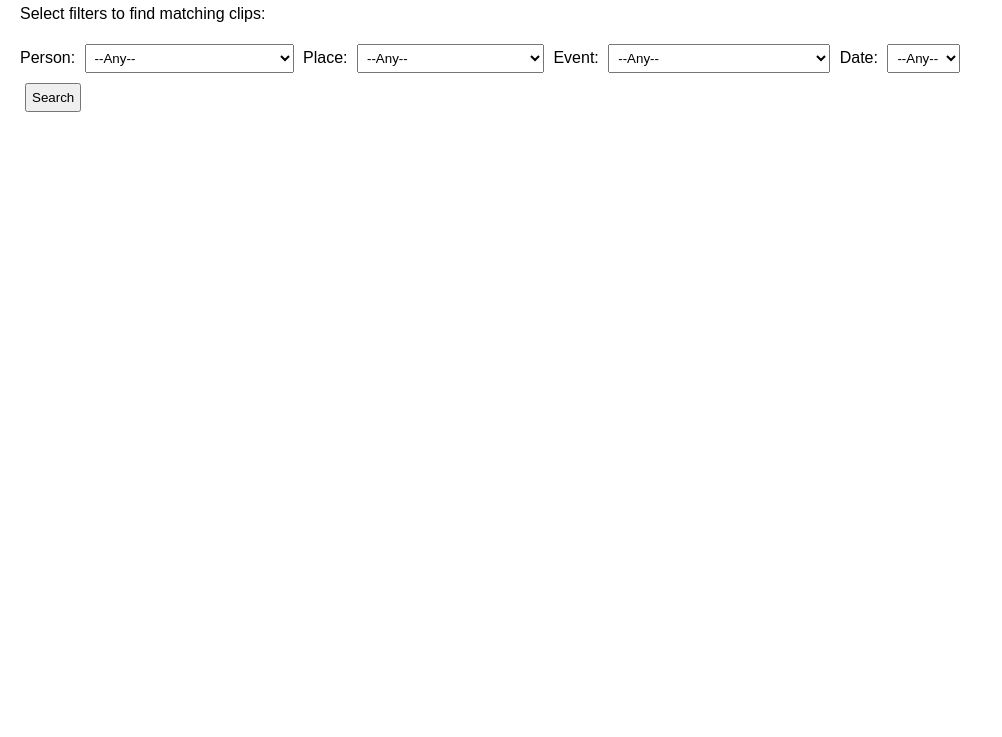
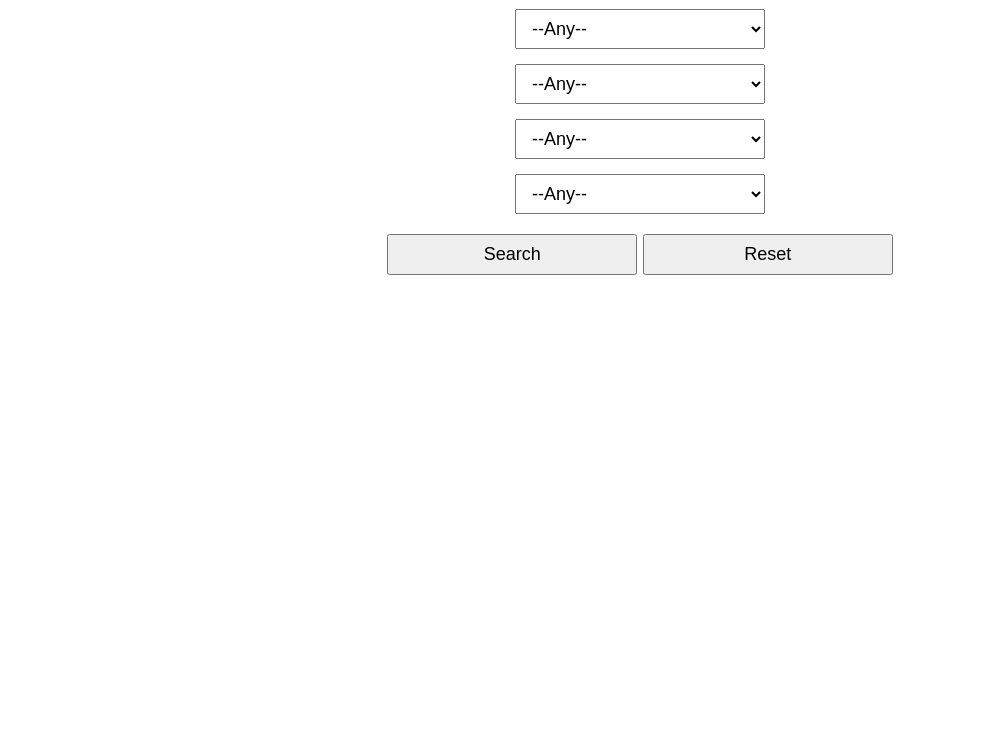
Before and after one commit to dakejuncan/HomeMovieArchive, a plain HTML site: page index.html in a window 1280 px wide. Shown: the part 63-800 px from the top of the page, without its empty margins (0-1002 px from the left). Drawn offline with Linux system fonts and the light colour scheme.

Commit message:
Update index.html vertical, bigger font, reset button

```diff
--- a/index.html
+++ b/index.html
@@ -2,83 +2,71 @@
 <html lang="en">
 <head>
   <meta charset="UTF-8">
-  <title>Home Movie Archive</title>
+  <title>Video Search</title>
   <style>
     body {
       font-family: Arial, sans-serif;
       margin: 20px;
+      text-align: center;
+      font-size: 20px; /* bigger font for phones */
+    }
+    h1 {
+      font-size: 28px;
+      margin-bottom: 20px;
+    }
+    .filters {
+      display: flex;
+      flex-direction: column; /* stack vertically */
+      align-items: center;
+      gap: 15px;
+      margin-bottom: 20px;
     }
     select, button {
-      margin: 5px;
-      padding: 5px;
+      padding: 8px 12px;
+      font-size: 18px; /* larger for touch */
+      width: 250px;
     }
     #results {
       margin-top: 20px;
       font-weight: bold;
     }
-    ul {
-      margin-top: 5px;
-    }
   </style>
 </head>
 <body>
-  <h2>Home Movie Archive</h2>
-  <p>Select filters to find matching clips:</p>
-
-  <label for="people">Person:</label>
+  <h1>Search Videos</h1>
+  <div class="filters">
     <select id="people"><option value="">--Any--</option></select>
-
-  <label for="places">Place:</label>
     <select id="places"><option value="">--Any--</option></select>
-
-  <label for="events">Event:</label>
     <select id="events"><option value="">--Any--</option></select>
-
-  <label for="dates">Date:</label>
     <select id="dates"><option value="">--Any--</option></select>
-
-  <div>
-    <button onclick="search()">Search</button>
   </div>
+  <button onclick="filterResults()">Search</button>
+  <button onclick="resetFilters()">Reset</button>
 
   <div id="results"></div>
 
   <script>
-    let movies = {};
-    let people = [];
-    let places = [];
-    let events = [];
-    let dates = [];
+    const datasets = ["people.csv", "places.csv", "events.csv", "dates.csv"];
+    const data = {};
 
-    async function loadCSV(url) {
-      // Force fresh copy from GitHub (skip cache)
-      const response = await fetch(url + "?t=" + new Date().getTime());
+    async function loadCSVs() {
+      for (const file of datasets) {
+        const response = await fetch(file);
         const text = await response.text();
-      return text.trim().split("\n").slice(1).map(line => line.split(","));
+        const rows = text.trim().split("\n").slice(1);
+        data[file] = rows.map(row => {
+          const [clip, value] = row.split(",");
+          return { clip: clip.trim(), value: value.trim() };
+        });
+      }
+      populateDropdowns();
     }
 
-    async function loadData() {
-      const moviesData = await loadCSV("Movies.csv");
-      movies = {};
-      moviesData.forEach(row => {
-        movies[row[0]] = row[1];
-      });
-
-      people = await loadCSV("People.csv");
-      places = await loadCSV("Places.csv");
-      events = await loadCSV("Events.csv");
-      dates = await loadCSV("Dates.csv");
-
-      populateDropdown("people", people.map(r => r[1]));
-      populateDropdown("places", places.map(r => r[1]));
-      populateDropdown("events", events.map(r => r[1]));
-      populateDropdown("dates", dates.map(r => r[1]));
-    }
-
-    function populateDropdown(id, values) {
-      const unique = [...new Set(values)];
+    function populateDropdowns() {
+      for (const [file, entries] of Object.entries(data)) {
+        const id = file.split(".")[0];
         const select = document.getElementById(id);
-      select.innerHTML = "<option value=''>--Any--</option>";
+        const unique = [...new Set(entries.map(e => e.value))].sort();
         unique.forEach(v => {
           const option = document.createElement("option");
           option.value = v;
@@ -86,38 +74,42 @@
           select.appendChild(option);
         });
       }
+    }
 
-    function search() {
-      const selectedPerson = document.getElementById("people").value;
-      const selectedPlace = document.getElementById("places").value;
-      const selectedEvent = document.getElementById("events").value;
-      const selectedDate = document.getElementById("dates").value;
+    function filterResults() {
+      const filters = {};
+      for (const file of datasets) {
+        const id = file.split(".")[0];
+        filters[id] = document.getElementById(id).value;
+      }
 
-      let results = Object.keys(movies);
-
-      if (selectedPerson) {
-        results = results.filter(r => people.some(p => p[0] === r && p[1] === selectedPerson));
+      let results = null;
+      for (const [file, entries] of Object.entries(data)) {
+        if (filters[file.split(".")[0]]) {
+          const filtered = entries
+            .filter(e => e.value === filters[file.split(".")[0]])
+            .map(e => e.clip);
+          results = results ? results.filter(r => filtered.includes(r)) : filtered;
         }
-      if (selectedPlace) {
-        results = results.filter(r => places.some(p => p[0] === r && p[1] === selectedPlace));
-      }
-      if (selectedEvent) {
-        results = results.filter(r => events.some(p => p[0] === r && p[1] === selectedEvent));
-      }
-      if (selectedDate) {
-        results = results.filter(r => dates.some(p => p[0] === r && p[1] === selectedDate));
       }
 
       const resultsDiv = document.getElementById("results");
-      if (results.length > 0) {
-        resultsDiv.innerHTML = "Clips matching your selection:<ul>" + results.map(r => `<li>${r}</li>`).join("") + "</ul>";
+      if (results && results.length > 0) {
+        resultsDiv.innerHTML = `Matching video numbers:<br>${results.join("<br>")}`;
       } else {
-        resultsDiv.textContent = "No clips found for that selection.";
+        resultsDiv.textContent = "No matches found.";
       }
     }
 
-    // Always load fresh data on page load
-    loadData();
+    function resetFilters() {
+      datasets.forEach(file => {
+        const id = file.split(".")[0];
+        document.getElementById(id).selectedIndex = 0;
+      });
+      document.getElementById("results").textContent = "";
+    }
+
+    loadCSVs();
   </script>
 </body>
 </html>
```
Lines whose indentation alone changed are shown as unchanged.
